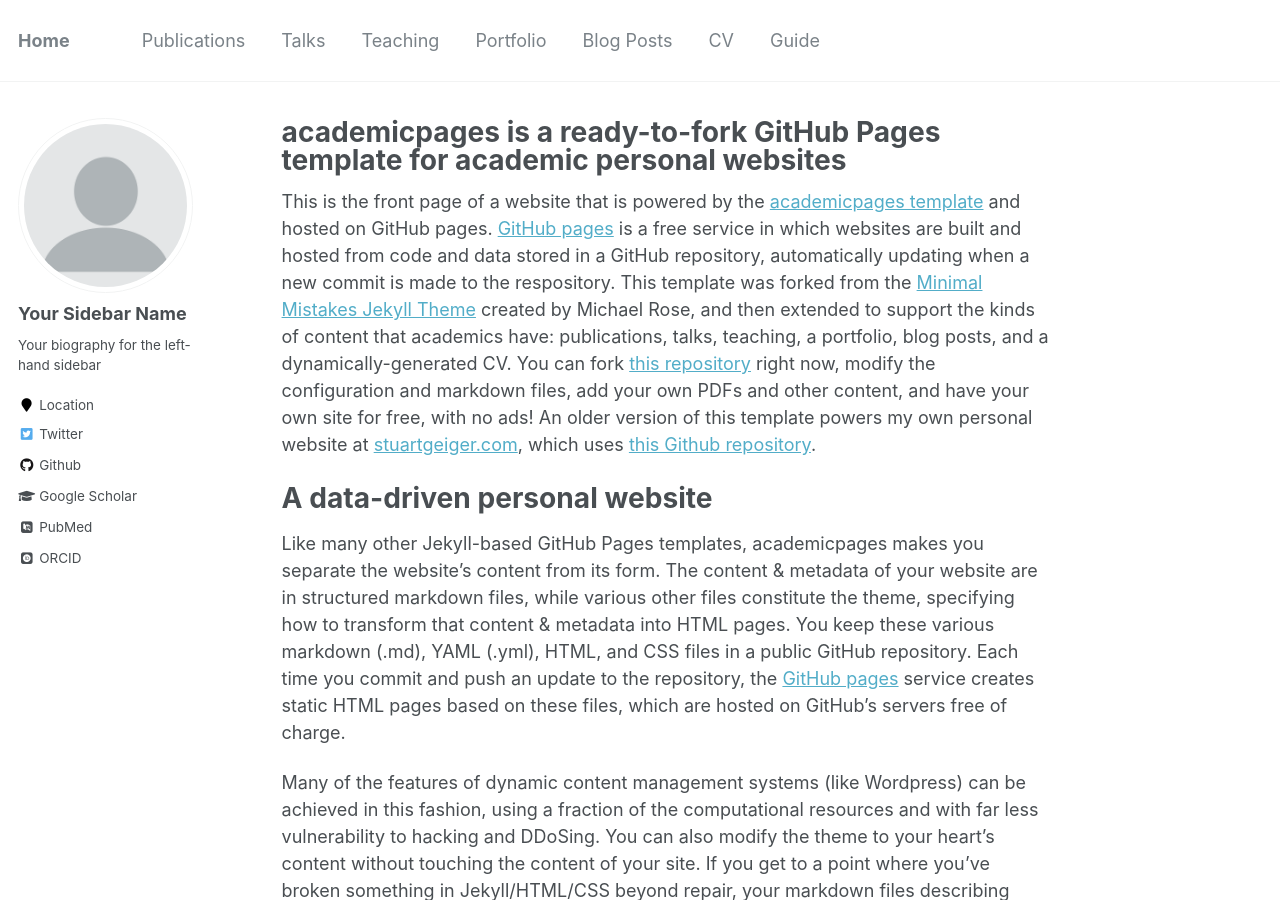
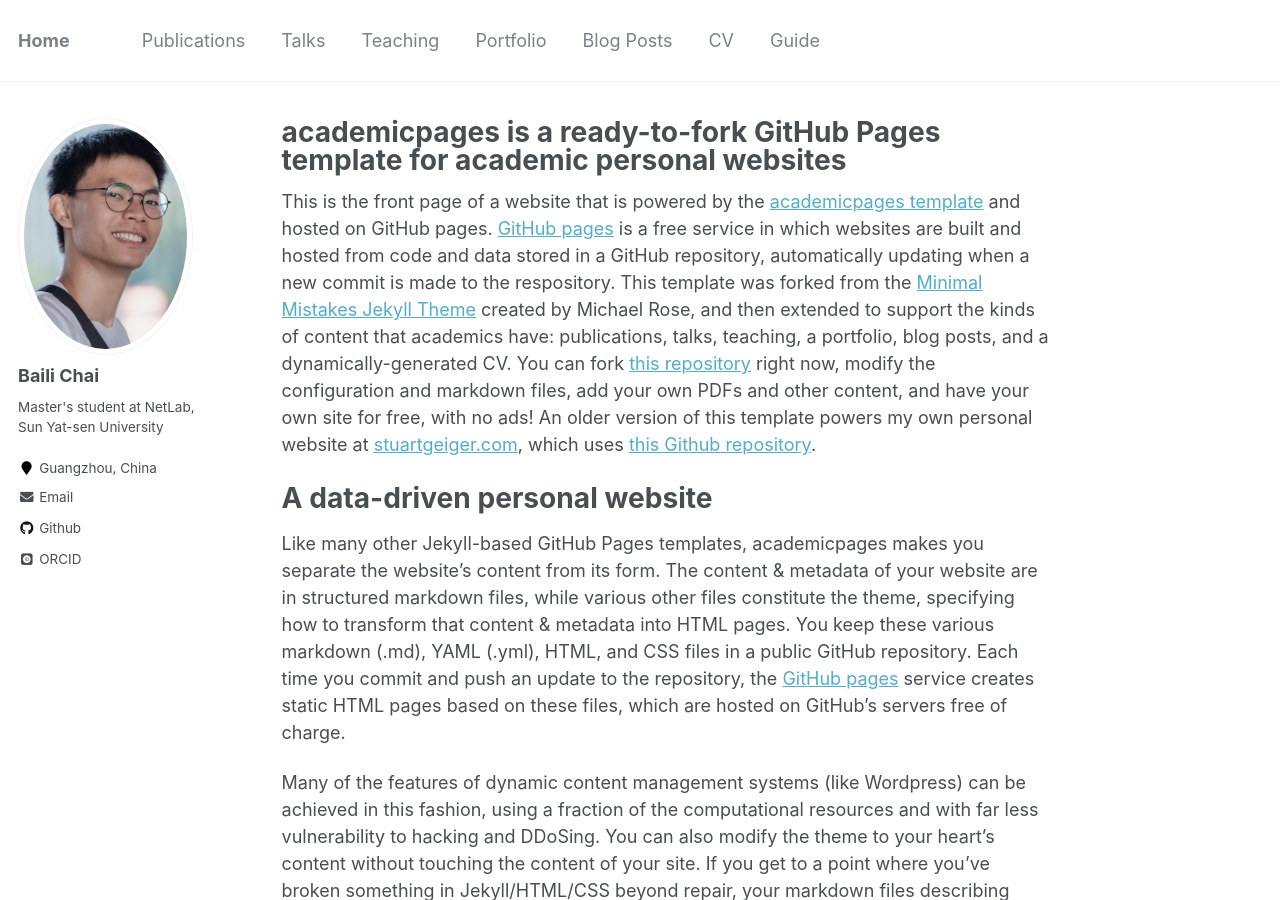
Before and after one commit to chaibli/chaibli.github.io, a Jekyll site: the page built from _pages/about.md, in a window 1280 px wide and 900 px high. Built offline with Jekyll 4.4.1, drawn with Linux system fonts in a browser that asks for light colours; some web fonts are replaced.

Commit message:
change _config.yml

```diff
--- a/_config.yml
+++ b/_config.yml
@@ -14,7 +14,7 @@
 url                      : https://chaibli.github.io # the base hostname & protocol for your site e.g. "https://mmistakes.github.io"
 baseurl                  : "" # the subpath of your site, e.g. "/blog"
 repository               : "chaibli/chaibli.github.io"
-teaser                   :  "/images/my.png" # filename of teaser fallback teaser image placed in /images/, .e.g. "500x300.png"
+teaser                   : # filename of teaser fallback teaser image placed in /images/, .e.g. "500x300.png"
 breadcrumbs              : false # true, false (default)
 words_per_minute         : 160
 future                   : true
@@ -80,14 +80,14 @@
 
 # Site Author
 author:
-  name             : "Your Sidebar Name"
-  avatar           : "profile.png"
-  bio              : "Your biography for the left-hand sidebar"
-  location         : "Location"
+  name             : "Baili Chai"
+  avatar           : "my.png"
+  bio              : "Master's student at NetLab, Sun Yat-sen University"
+  location         : "Guangzhou, China"
   employer         :
-  pubmed           : "https://www.ncbi.nlm.nih.gov/pubmed/?term=john+snow"
-  googlescholar    : "http://yourfullgooglescholarurl.com"
-  email            :
+  #pubmed           : "https://www.ncbi.nlm.nih.gov/pubmed/?term=john+snow"
+  #googlescholar    : "http://yourfullgooglescholarurl.com"
+  email            :  "chaibli@mail2.sysu.edu.cn"
   researchgate     :  # example: "https://www.researchgate.net/profile/yourprofile"
   uri              :
   bitbucket        :
@@ -96,20 +96,20 @@
   flickr           :
   facebook         :
   foursquare       :
-  github           : "academicpages"
+  github           : "Monaco12138"
   google_plus      :
   keybase          :
   instagram        :
   impactstory      : #"https://profiles.impactstory.org/u/xxxx-xxxx-xxxx-xxxx"
   lastfm           :
   linkedin         :
-  orcid            : "http://orcid.org/yourorcidurl"
+  orcid            : "http://orcid.org/0000-0002-0569-9530"
   pinterest        :
   soundcloud       :
   stackoverflow    : # http://stackoverflow.com/users/123456/username
   steam            :
   tumblr           :
-  twitter          : "replacethistwitterhandle"
+#  twitter          : "replacethistwitterhandle"
   vine             :
   weibo            :
   xing             :
```
